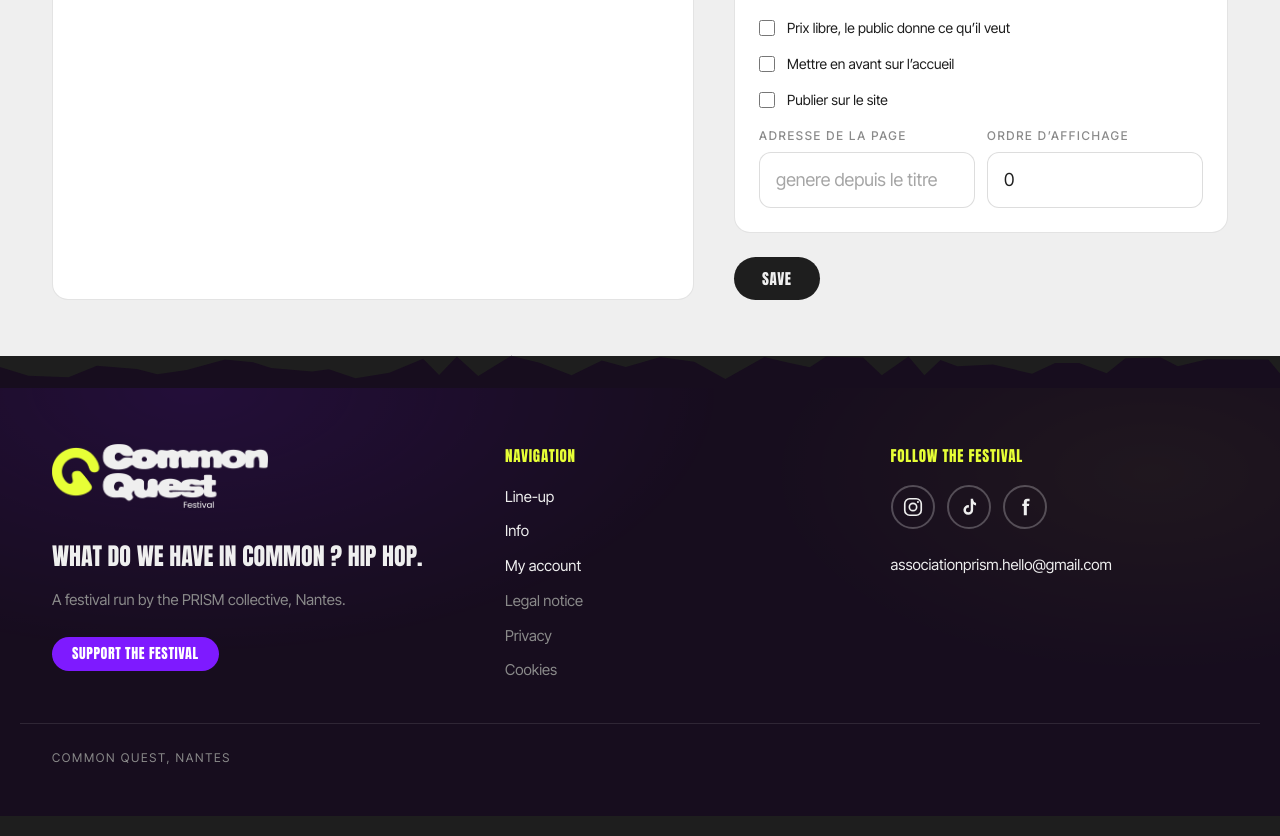
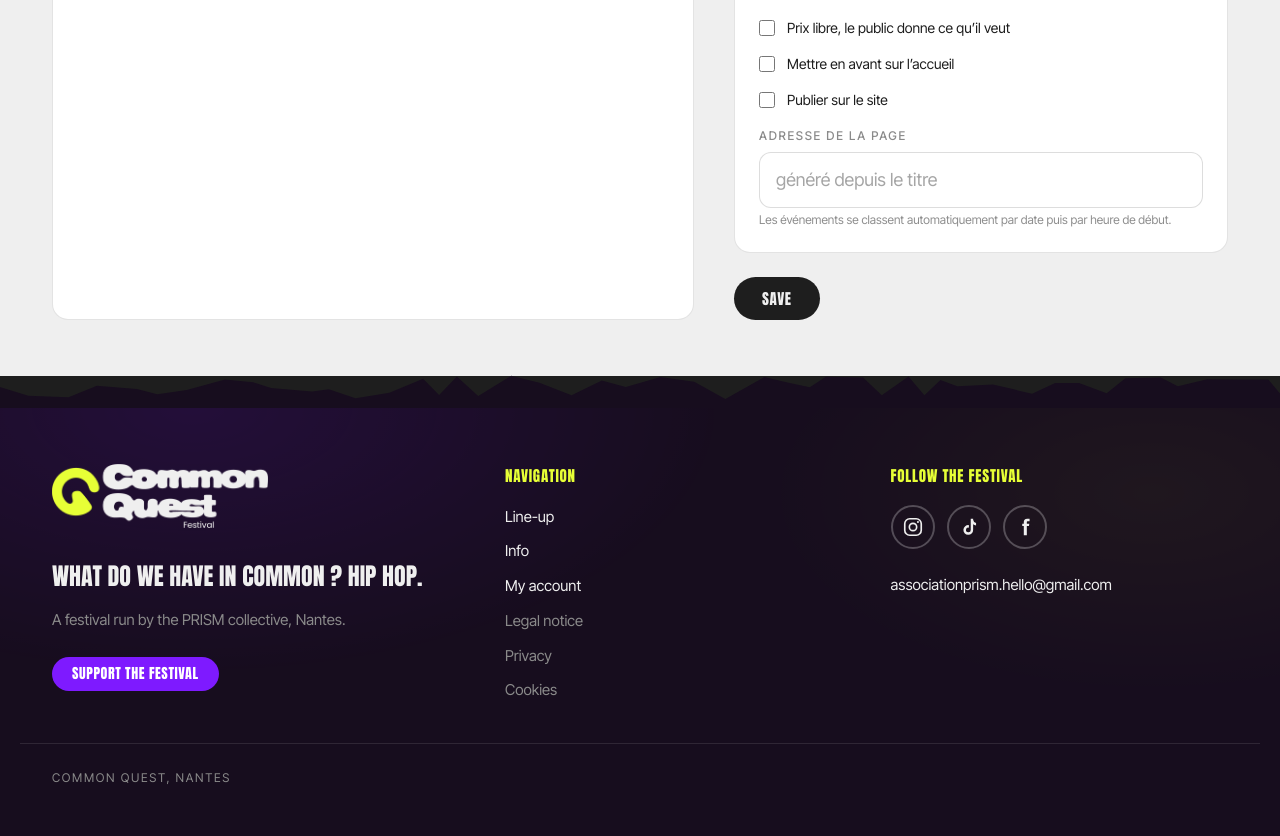
Before and after one commit to mbcmel22/common-quest-festival, a Next.js app in the folder common-quest-festival/: page /en/admin/evenements/nouveau in a window 1280 px wide. Shown: the part 2140-2976 px from the top of the page. Built offline with nearby package versions, Linux system fonts and the light colour scheme; no server answers; the database is empty.

Commit message:
Add files via upload

```diff
--- a/common-quest-festival/src/app/[locale]/admin/evenements/page.tsx
+++ b/common-quest-festival/src/app/[locale]/admin/evenements/page.tsx
@@ -13,8 +13,8 @@ export default async function AdminEvents({ params }: { params: Promise<{ locale
     .select(
       "id, slug, day_index, event_date, start_time, end_time, venue, category, is_free, is_pwyw, is_published, is_highlight, translations:event_translations(locale, title)"
     )
-    .order("day_index")
-    .order("sort_order");
+    .order("event_date")
+    .order("start_time", { nullsFirst: false });
 
   return <AdminEventList locale={locale} dict={dict} events={(data ?? []) as AdminEventRow[]} />;
 }
--- a/common-quest-festival/src/components/EventEditor.tsx
+++ b/common-quest-festival/src/components/EventEditor.tsx
@@ -77,8 +77,7 @@ export default function EventEditor({
     cover_url: null as string | null,
     photo_credit: "",
     is_published: false,
-    is_highlight: false,
-    sort_order: 0
+    is_highlight: false
   });
 
   useEffect(() => {
@@ -168,8 +167,7 @@ export default function EventEditor({
           )
         }))
         .filter((group) => Object.keys(group.links).length > 0),
-      day_index: Number(event.day_index),
-      sort_order: Number(event.sort_order)
+      day_index: Number(event.day_index)
     };
 
     // Sur une mise a jour, l identifiant est deja connu : inutile de demander
@@ -501,15 +499,18 @@ export default function EventEditor({
             <input type="checkbox" checked={event.is_published} onChange={(e) => setField("is_published", e.target.checked)} className="h-4 w-4 accent-[#7E1AFF]" />
             Publier sur le site
           </label>
-          <div className="grid grid-cols-2 gap-3">
-            <div>
-              <label className="label" htmlFor="slug">Adresse de la page</label>
-              <input id="slug" className="field-light" value={event.slug} onChange={(e) => setField("slug", e.target.value)} placeholder="genere depuis le titre" />
-            </div>
-            <div>
-              <label className="label" htmlFor="order">Ordre d’affichage</label>
-              <input id="order" type="number" className="field-light" value={event.sort_order} onChange={(e) => setField("sort_order", Number(e.target.value))} />
-            </div>
+          <div>
+            <label className="label" htmlFor="slug">Adresse de la page</label>
+            <input
+              id="slug"
+              className="field-light"
+              value={event.slug}
+              onChange={(e) => setField("slug", e.target.value)}
+              placeholder="généré depuis le titre"
+            />
+            <p className="mt-1 text-xs text-ink/50">
+              Les événements se classent automatiquement par date puis par heure de début.
+            </p>
           </div>
         </div>
 
--- a/common-quest-festival/src/lib/queries.ts
+++ b/common-quest-festival/src/lib/queries.ts
@@ -17,8 +17,8 @@ export async function getEvents(locale: string, options?: { onlyHighlights?: boo
     .from("events")
     .select("*, translations:event_translations(*)")
     .eq("is_published", true)
-    .order("day_index", { ascending: true })
-    .order("sort_order", { ascending: true });
+    .order("event_date", { ascending: true })
+    .order("start_time", { ascending: true, nullsFirst: false });
 
   if (options?.onlyHighlights) query = query.eq("is_highlight", true);
 
```
